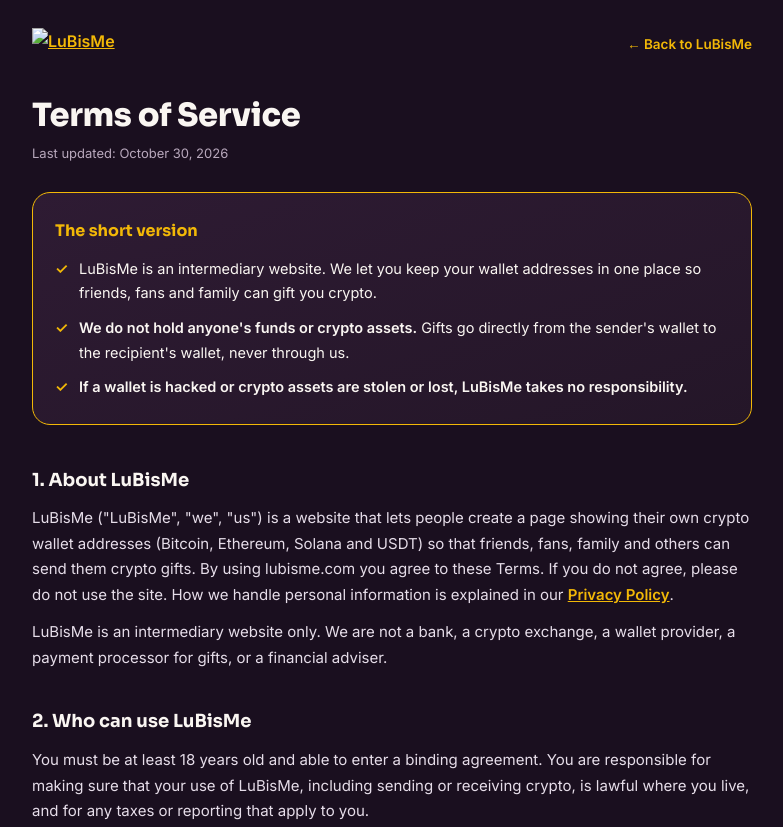
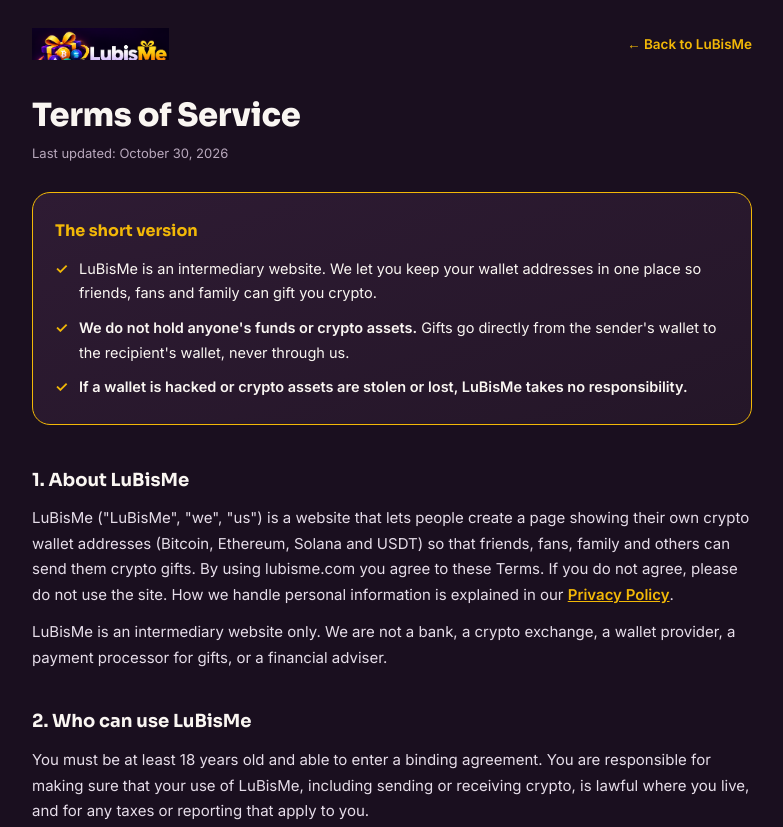
Before and after one commit to funmilolafagbola467-commits/LuBisMe-2, a website: page terms.html in a window 1280 px wide. Shown: the top 827 px of the page, without its empty margins (248-1031 px from the left). Drawn offline with Linux system fonts and the light colour scheme.

Commit message:
Update logo image in terms.html

```diff
--- a/terms.html
+++ b/terms.html
@@ -112,7 +112,7 @@
 <div class="wrap">
 
   <div class="top">
-    <a href="/"><img src="assets/lubisme-logo-nav.png" alt="LuBisMe"></a>
+    <a href="/"><img src="assets/lubisme-icon.png" alt="LuBisMe"></a>
     <a class="back" href="/">← Back to LuBisMe</a>
   </div>
 
```
